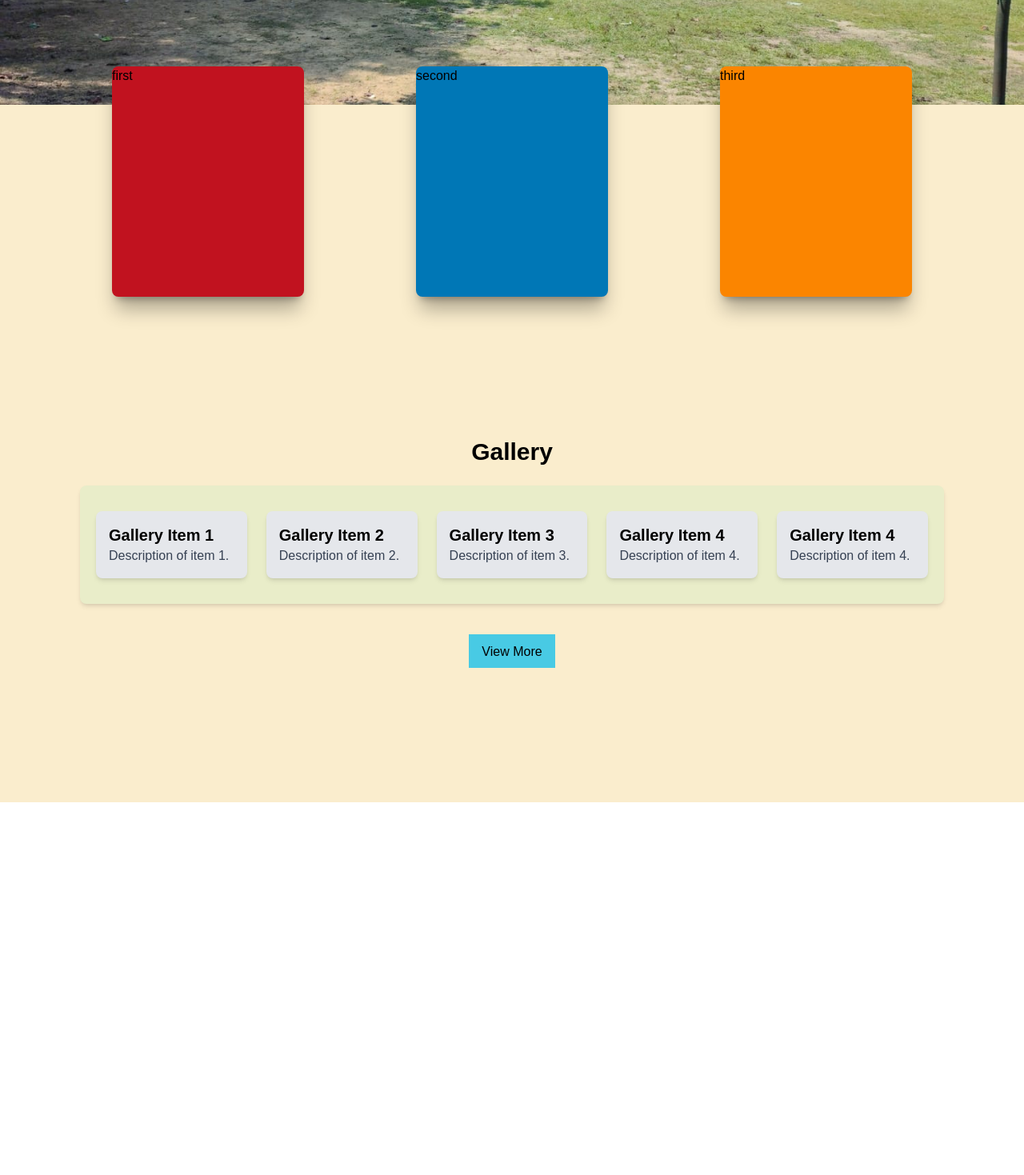
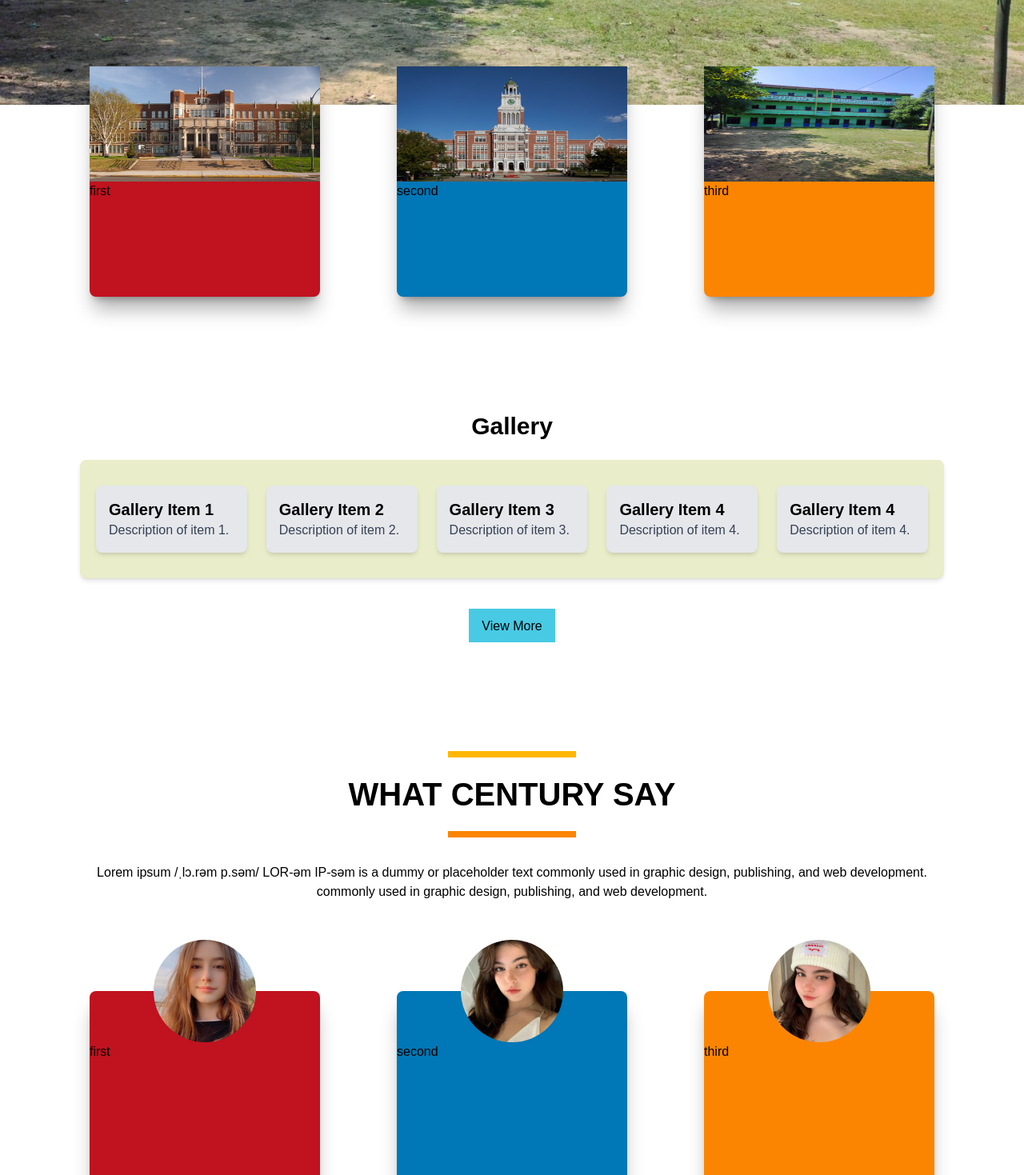
Before and after one commit to ShikharThaQuri/centruy-school-website, a Next.js app: page / in a window 1280 px wide. Shown: the part 720-2189 px from the top of the page at 80% size. Before the commit the page ends 1723 px from the top, so only its background shows below. Built offline with nearby package versions, Linux system fonts and the light colour scheme.

Commit message:
home page testimonial done

```diff
--- a/src/app/homeComponents/firstSection.tsx
+++ b/src/app/homeComponents/firstSection.tsx
@@ -1,12 +1,38 @@
+import Image from "next/image";
+import photo1 from "@/images/cover-photo.jpg";
+import photo2 from "@/images/photo2.jpeg";
+import photo3 from "@/images/School-cover-photo.jpg";
+
 const boxStyles =
-  "h-[18rem] cursor-pointer w-[15rem] mt-[-3rem] mb-[3rem] rounded-lg shadow-xl/30 hover:h-[19rem] hover:mt-[-4rem] transition-all duration-200 ";
+  "h-[18rem] cursor-pointer w-[18rem] mt-[-3rem] mb-[3rem] rounded-lg shadow-xl/30 hover:h-[19rem] hover:mt-[-4rem] transition-all duration-200 ";
 
 export default function FirstSection() {
   return (
-    <section className="bg-[#faedcd] flex justify-evenly ">
-      <div className={`${boxStyles} bg-[#c1121f]`}>first</div>
-      <div className={`${boxStyles} bg-[#0077b6]`}>second</div>
-      <div className={`${boxStyles} bg-[#fb8500]`}>third</div>
+    <section className="px-[2rem] flex justify-evenly gap-[1rem]">
+      <div className={`${boxStyles} bg-[#c1121f]`}>
+        <Image
+          src={photo1}
+          alt="img"
+          className="w-full h-[50%]  object-center items-center"
+        />
+        first
+      </div>
+      <div className={`${boxStyles} bg-[#0077b6]`}>
+        <Image
+          src={photo2}
+          alt="img"
+          className="w-full h-[50%]  object-center items-center"
+        />
+        second
+      </div>
+      <div className={`${boxStyles} bg-[#fb8500]`}>
+        <Image
+          src={photo3}
+          alt="img"
+          className="w-full h-[50%]  object-center items-center"
+        />
+        third
+      </div>
     </section>
   );
 }
--- /dev/null
+++ b/src/app/homeComponents/thirdTestemonialSection.tsx
@@ -0,0 +1,54 @@
+import Image from "next/image";
+import photo1 from "@/images/profile-6.jpg";
+import photo2 from "@/images/profile-7.jpg";
+import photo3 from "@/images/profile-9.jpg";
+import Link from "next/link";
+
+const boxStyles =
+  "h-[15rem] w-[18rem] mt-[-3rem] mb-[3rem] rounded-lg shadow-xl/30 ";
+
+const imageStyles =
+  "w-[8rem] h-[8rem] rounded-full mx-auto  object-cover items-center mt-[-4rem]";
+
+export default function ThirdTestimonialSection() {
+  return (
+    <section>
+      <div className="text-center py-[2rem]">
+        <h1
+          className="font-bold text-[2.5rem] after:w-[10rem] after:h-[0.5rem]
+        after:bg-[#fb8500] after:block after:mx-[auto] my-[2rem] after:mt-[1rem]
+        before:w-[10rem] before:h-[0.5rem]
+        before:bg-[#ffb703] before:block before:mx-[auto] before:mb-[1rem]"
+        >
+          WHAT CENTURY SAY
+        </h1>
+        <p>
+          Lorem ipsum /ˌlɔ.rəm p.səm/ LOR-əm IP-səm is a dummy or placeholder
+          text commonly used in graphic design, publishing, and web development.
+        </p>
+        <p>commonly used in graphic design, publishing, and web development.</p>
+      </div>
+
+      <div className="px-[2rem] mt-[8rem] flex justify-evenly gap-[1rem]">
+        <div className={`${boxStyles} bg-[#c1121f]`}>
+          <Image src={photo1} alt="img" className={imageStyles} />
+          first
+        </div>
+        <div className={`${boxStyles} bg-[#0077b6]`}>
+          <Image src={photo2} alt="img" className={imageStyles} />
+          second
+        </div>
+        <div className={`${boxStyles} bg-[#fb8500]`}>
+          <Image src={photo3} alt="img" className={imageStyles} />
+          third
+        </div>
+      </div>
+
+      <div className="text-center py-[3rem]">
+        <Link className="px-[1rem] py-[0.8rem] bg-[#48cae4]" href="/Gallery">
+          View All Staffs
+        </Link>
+      </div>
+    </section>
+  );
+}
--- a/src/app/page.tsx
+++ b/src/app/page.tsx
@@ -2,25 +2,27 @@ import Link from "next/link";
 import FirstSection from "./homeComponents/firstSection";
 import HeroSection from "./homeComponents/herosection";
 import GallerySection from "./homeComponents/secondGallerySection";
+import ThirdTestimonialSection from "./homeComponents/thirdTestemonialSection";
 
 export default function Home() {
   return (
-    <div className="bg-[#faedcd] text-black">
+    <div className="bg-[white] text-black">
       <HeroSection />
       <FirstSection />
 
-      <section className="py-[8rem] ">
+      <section className="pt-[6rem] pb-[2rem] ">
         <h1 className="text-3xl font-bold text-center mb-6">Gallery</h1>
         <div className="mx-[100px] px-[20px] py-[2rem] bg-[#e9edc9] rounded-lg shadow-md">
           <GallerySection />
         </div>
         <div className="text-center my-[3rem]">
           <Link className="px-[1rem] py-[0.8rem] bg-[#48cae4]" href="/Gallery">
-            {" "}
-            View More{" "}
+            View More
           </Link>
         </div>
       </section>
+
+      <ThirdTestimonialSection />
     </div>
   );
 }
```
